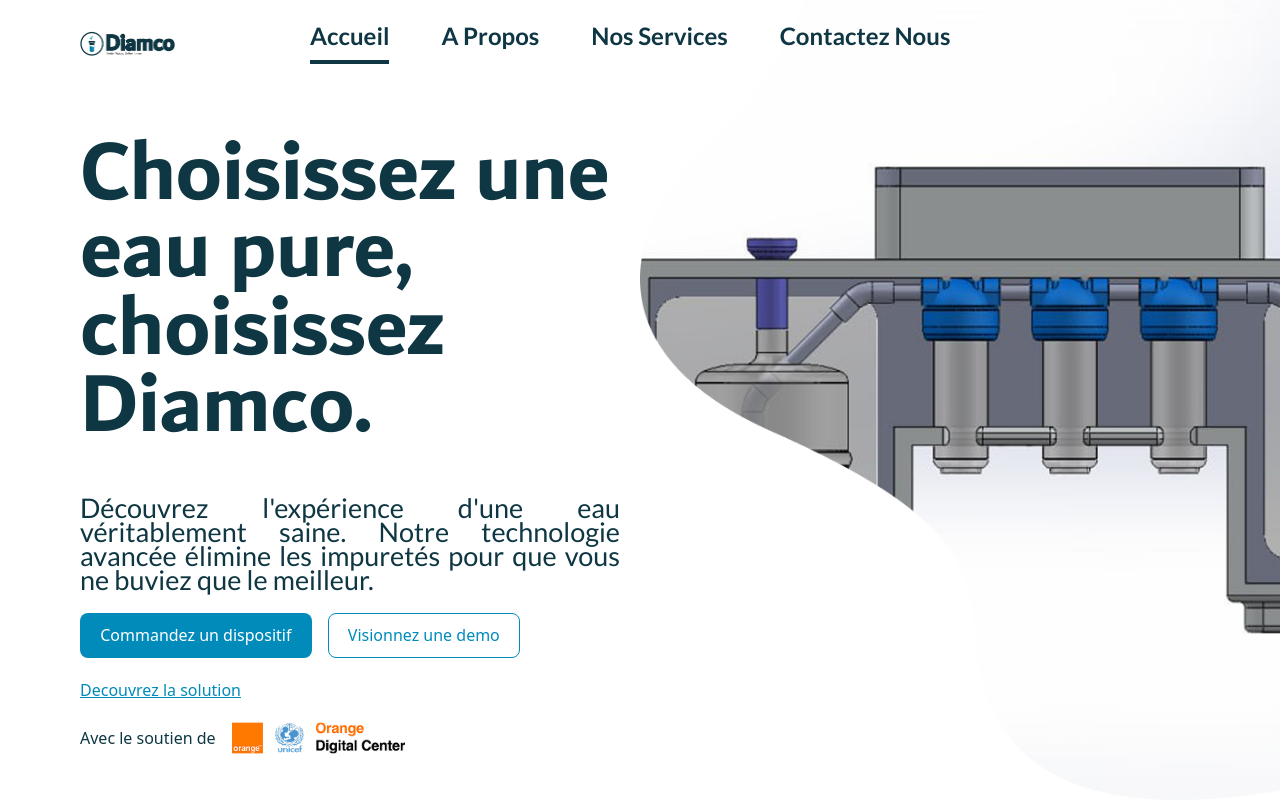
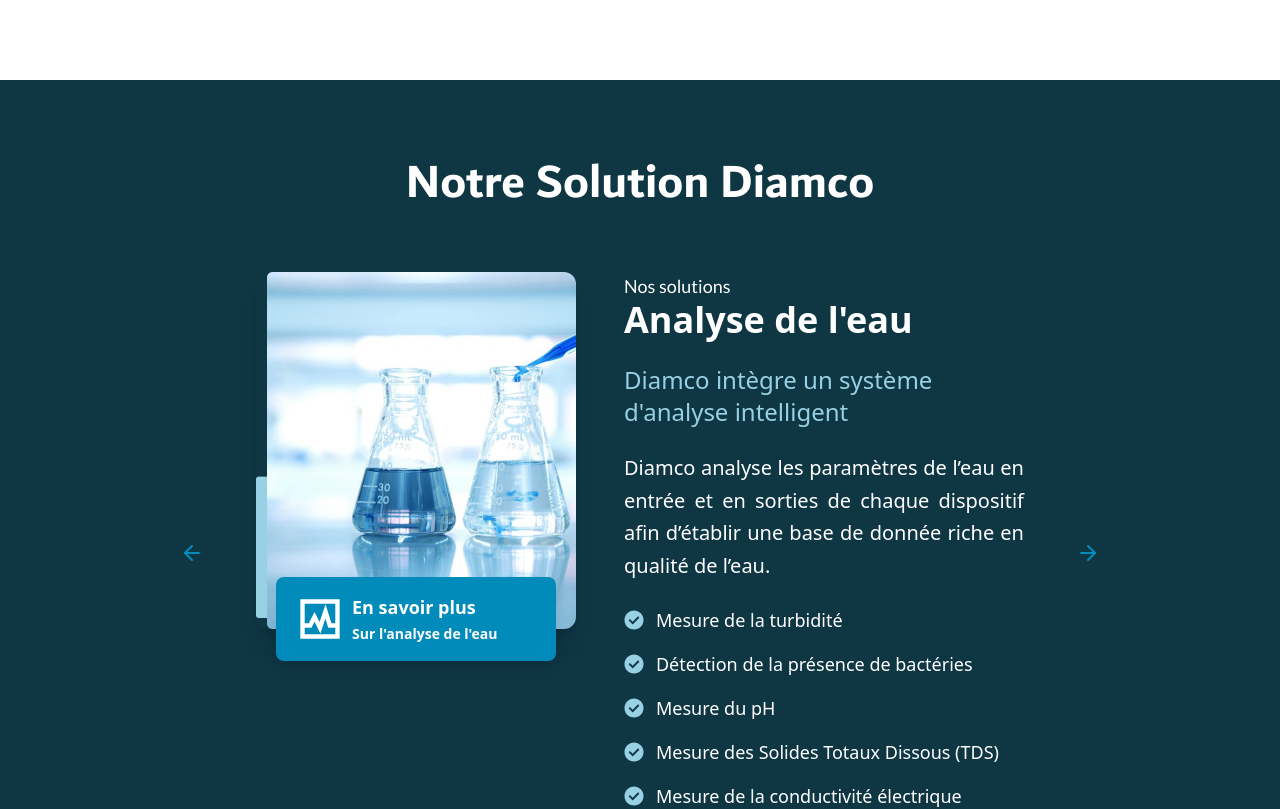
Before and after one commit to Glynno22/diamcoLanding, a React (Vite) app: page / in a window 1280 px wide. Shown: the top 809 px of the page. Built offline with nearby package versions, Linux system fonts and the light colour scheme.

Commit message:
Modif apporter

```diff
--- a/src/App.jsx
+++ b/src/App.jsx
@@ -56,126 +56,6 @@
 
   return (
     <div className="w-full overflow-x-hidden bg-white">
-      {/* Section principale */}
-      <div className="bg-white flex min-h-screen w-full">
-        {/* NavBar fixe */}
-        <div className='absolute top-0 left-0 right-0  bg-amber-10 z-10'>
-          <NavBar/>
-        </div>
-
-        {/* Contenu principal */}
-        <motion.div
-          className='bg-green-10 flex-1 pt-[80px]'
-          initial={{ opacity: 0, scale: 1.2 }}
-          animate={{ opacity: 1, scale: 1 }}
-          transition={transition}
-          style={{
-            paddingLeft: width >= 950 ? "80px" : "20px",
-            paddingRight: "20px",
-            height: "100vh",
-            flexDirection: "column",
-            justifyContent: "center",
-            display: "flex",
-            maxWidth: width >= 950 ? "50%" : "100%"
-          }}
-        >
-          <div className='p-2.5 pl-0'>
-            <span
-              style={{
-                fontFamily: "Dubai Bold",
-                color: variable.primaire,
-                fontSize: width >= 950 ? 86 : 48,
-                lineHeight: 0.9,
-                letterSpacing: -0.32,
-                display: "block"
-              }}
-            >
-              Choisissez une eau pure, choisissez Diamco.
-            </span>
-          </div>
-
-          <div className='mt-10 w-full'>
-            <span
-              style={{
-                textAlign: "justify",
-                fontFamily: "Lato",
-                fontSize: width >= 950 ? 27 : 18,
-                lineHeight: 0.9,
-                letterSpacing: 0,
-                color: "#0E3643",
-                display: "block"
-              }}
-            >
-              Découvrez l'expérience d'une eau véritablement saine. Notre technologie avancée élimine les impuretés
-              pour que vous ne buviez que le meilleur.
-            </span>
-          </div>
-
-          <div className='mt-5 w-full flex flex-col sm:flex-row items-start sm:items-center gap-4'>
-            <button
-              className='px-6 py-3 text-white rounded-full'
-              style={{ backgroundColor: variable.secondaire }}
-            >
-              Commandez un dispositif
-            </button>
-            <button
-              className='px-6 py-3 border rounded-full flex items-center gap-2'
-              style={{
-                backgroundColor: "white",
-                borderColor: variable.secondaire,
-                color: variable.secondaire
-              }}
-            >
-              {/* <img src={Group} alt="" />  */}
-              <span>Visionnez une demo</span>
-            </button>
-          </div>
-
-          <div className='mt-5'>
-            <a
-              href=""
-              style={{
-                scrollBehavior: "smooth",
-                textDecoration: "underline",
-                color: variable.secondaire
-              }}
-            >
-              Decouvrez la solution
-            </a>
-          </div>
-
-          <div className='mt-5 bg-white'>
-            <div className=' flex flex-col sm:flex-row justify-start items-center gap-4 '>
-              <div className=''>
-                <p style={{ color: variable.primaire }}>Avec le soutien de</p>
-              </div>
-              <div className='flex flex-wrap items-center gap-2'>
-                <img src={orange} alt="" className="h-8" />
-                {/* <img src={eau} alt="" className="h-8" /> */}
-                <img src={unicef} alt="" className="h-8" />
-                {/* <img src={bio} alt="" className="h-8" /> */}
-                <img src={odc} alt="" className="h-8" />
-              </div>
-            </div>
-          </div>
-        </motion.div>
-
-        {/* Image de fond - uniquement sur desktop */}
-        {width >= 950 && (
-          <motion.div
-            key={currentIndex} // permet l’animation quand l’image change
-            className='flex-1 h-screen bg-no-repeat bg-cover'
-            style={{
-              backgroundImage: `url(${images[currentIndex]})`,
-              maxWidth: "50%"
-            }}
-            initial={{ opacity: 0 }}
-            animate={{ opacity: 1 }}
-            exit={{ opacity: 0 }}
-            transition={{ duration: 1 }}
-          />
-        )}
-      </div>
 
       {/* Contenu additionnel - maintenant dans le flux normal */}
       <div className="w-full">
```
